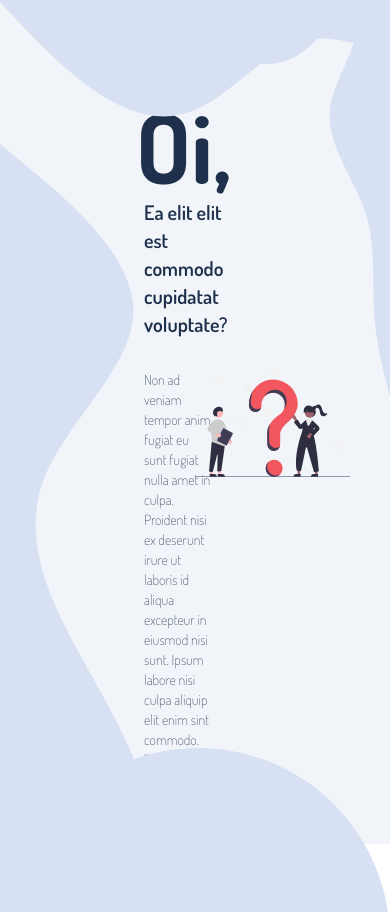
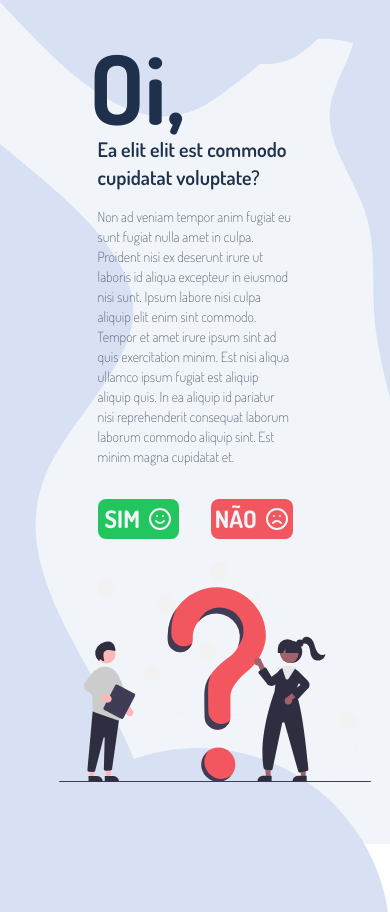
Before and after one commit to guibafica/yes_no_prank, a React (Vite) app: page / in a window 390 px wide. Shown: the top 912 px of the page. Built offline with nearby package versions, Linux system fonts and the light colour scheme.

Commit message:
Adjust responsivity

```diff
--- a/src/App.tsx
+++ b/src/App.tsx
@@ -26,18 +26,18 @@ function App() {
     <div className="overflow-hidden">
       <Waves />
 
-      <div className="bg-slate-100 w-screen h-screen flex items-center justify-between flex-row">
-        <div className="w-2/4 h-full flex flex-col items-center justify-between pl-36 py-[25%]">
+      <div className="bg-slate-100 w-screen h-screen flex items-center justify-between flex-row max-sm:flex-col">
+        <div className="w-2/4 flex flex-col items-center justify-between z-10 pl-36 py-[25%] max-sm:pl-0 max-sm:h-2/4 max-sm:justify-center max-sm:mt-[20%] ">
           <div className="w-full flex flex-col items-start justify-start">
             <h1 className="text-main-text text-left text-8xl font-bold -ml-2">
               Oi,
             </h1>
 
-            <h1 className="text-main-text text-xl font-semibold mt-1">
+            <h1 className="text-main-text text-xl font-semibold mt-1 max-sm:mt-0">
               Ea elit elit est commodo cupidatat voluptate?
             </h1>
 
-            <p className="text-slate-600 text-sm font-thin mt-8">
+            <p className="text-slate-600 text-sm font-thin mt-8 max-sm:mt-4">
               Non ad veniam tempor anim fugiat eu sunt fugiat nulla amet in
               culpa. Proident nisi ex deserunt irure ut laboris id aliqua
               excepteur in eiusmod nisi sunt. Ipsum labore nisi culpa aliquip
@@ -49,7 +49,7 @@ function App() {
             </p>
           </div>
 
-          <div className="flex flex-row w-full items-center justify-start gap-8 mt-32">
+          <div className="flex flex-row w-full items-center justify-start gap-8 mt-32 max-sm:mt-8">
             <button className="flex flex-row items-center justify-center bg-green-500 w-40 h-10 rounded-lg transition-all text-2xl font-bold text-slate-100 hover:bg-green-600 hover:shadow-xl">
               SIM <Smile className="ml-2" />
             </button>
@@ -65,8 +65,8 @@ function App() {
           </div>
         </div>
 
-        <div className="w-2/4 h-full flex flex-col items-center justify-center pr-10 ">
-          <img src={questionSvg} alt="question svg" className="" />
+        <div className="w-2/4 h-full flex flex-col items-center justify-center z-10 pr-10 max-sm:h-2/4 max-sm:pr-0 max-sm:w-full ">
+          <img src={questionSvg} alt="question svg" className="w-4/5 ml-10" />
         </div>
       </div>
     </div>
```
